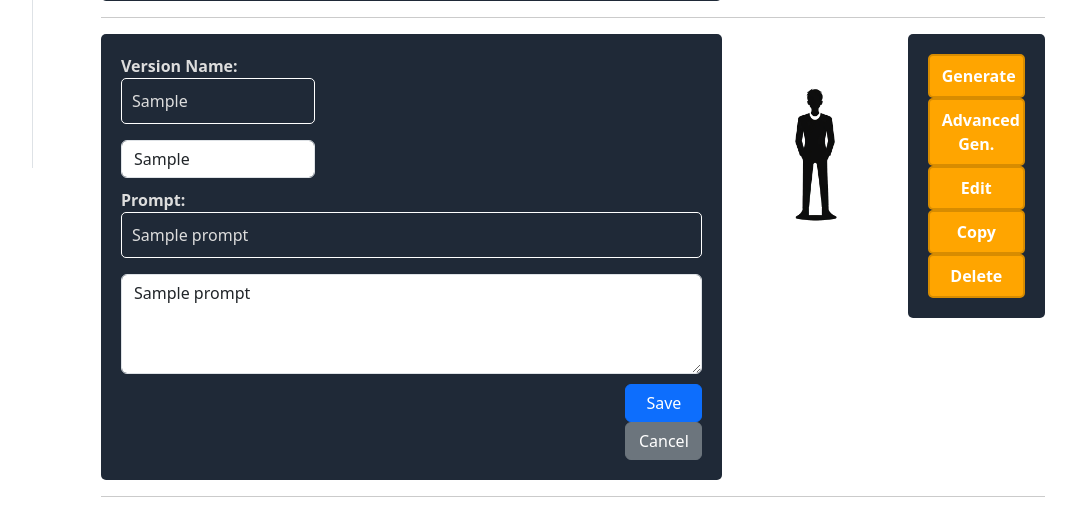
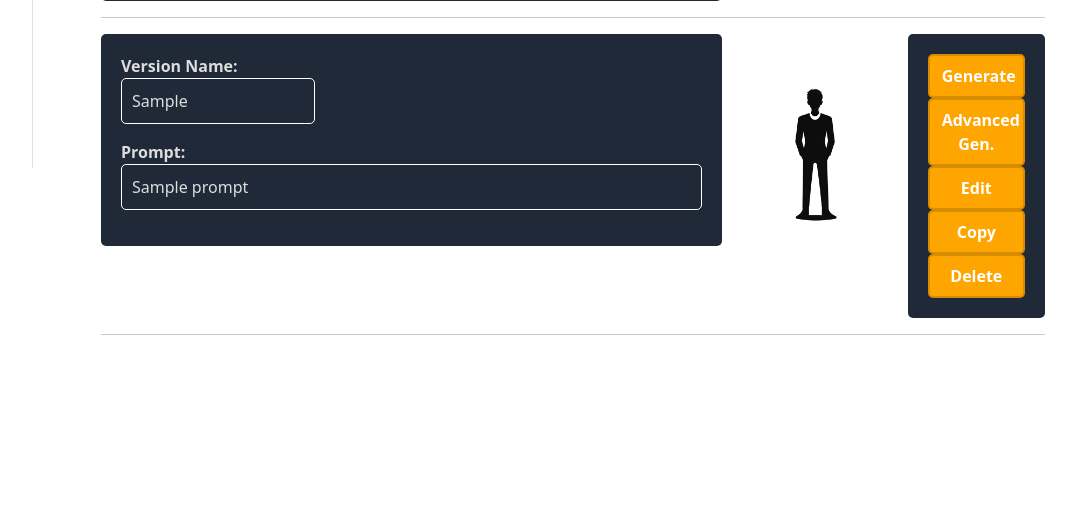
Before and after one commit to kacperbochan/VisuAlise, a Python web app: template templates/project/character/character_versions.html in a window 1280 px wide. Shown: the part 632-1145 px from the top of the page, without its empty margins (167-1243 px from the left). After the commit the page ends 967 px from the top, so only its background shows below. Run offline with Jinja, Linux system fonts and the light colour scheme; the template is opened without the code that fills it: most values are stand-ins (such as "Sample title", 1, 10 or a date in 2020).

Commit message:
Character Edition

```diff
--- a/templates/project/character/character_versions.html
+++ b/templates/project/character/character_versions.html
@@ -1,6 +1,5 @@
 {% extends 'character/character_base.html' %}
 {% from 'macros/macros.html' import image_choice_card %}
-
 
 {% block sub_page_content %}
     <div class=" mb-2">
@@ -8,7 +7,7 @@
             <div class="col-md-8">
                 <div class=" dark-section default-version-card">
                     <div class="form-group col-md-2">
-                        <label for="version" style="font-weight: bold;">Version:</label>
+                        <label style="font-weight: bold;">Version:</label>
                         <p class="prompt">Default</p>
                     </div>
                     <div class="form-group col-md-12">
@@ -43,20 +42,20 @@
             <div class="col-md-8">
                 <div class=" dark-section">
                     <div class="form-group col-md-4">
-                        <label for="version" style="font-weight: bold;">Version Name:</label>
-                        <p class="prompt">{{ version_key }}</p>
-                        <input type="text" class="form-control" id="version_{{loop.index}}" value="{{ version_key }}"></input>
+                        <label for="version-{{ loop.index }}-input" style="font-weight: bold;">Version Name:</label>
+                        <p class="prompt" id="version-{{ loop.index }}">{{ version_key }}</p>
+                        <input type="text" class="form-control" id="version-{{ loop.index }}-input" value="{{ version_key }}" style="display: none;"></input>
                     </div>
                     <div class="form-group col-md-12">
-                        <label for="prompt-{{ version_key }}" style="font-weight: bold;">Prompt:</label>
-                        <p class="prompt">{{ version_data.prompt }}</p>
-                        <textarea class="form-control" id="prompt-{{ version_key }}" name="prompt" style="height: 100px;">{{ version_data.prompt }}</textarea>
+                        <label for="prompt-{{ loop.index }}-input" style="font-weight: bold;">Prompt:</label>
+                        <p class="prompt" id="prompt-{{ loop.index }}">{{ version_data.prompt }}</p>
+                        <textarea class="form-control" id="prompt-{{ loop.index }}-input" name="prompt" style="height: 100px; display: none;">{{ version_data.prompt }}</textarea>
                     </div>
                     <div class="row">
                         <div class="col-md-10"></div>
                         <div class="col-md-2">
-                            <button class="btn btn-primary" id="save-{{ version_key }}" style="width: 100%">Save</button>
-                            <button class="btn btn-secondary" id="cancel-{{ version_key }}" style="width: 100%">Cancel</button>
+                            <button class="btn btn-primary" onclick="updateVersion({{loop.index}})" id="save-{{ loop.index }}" style="width: 100%; display:none;">Save</button>
+                            <button class="btn btn-secondary"  onclick="cancelVersion({{loop.index}})" id="cancel-{{ loop.index }}" style="width: 100%; display:none;">Cancel</button>
                         </div>
                     </div>
                 </div>
@@ -73,7 +72,7 @@
                 <div class="dark-section">
                     <button class="generate" id="generateButton_{{ loop.index }}" style="width: 100%">Generate</button>
                     <button class="generate" id="advancedGenerateButton" style="width: 100%">Advanced Gen.</button>
-                    <button class="generate edit" id="editButton_{{ loop.index }}" style="width: 100%">Edit</button>
+                    <button class="generate" onclick="editVersion({{loop.index}})" id="editButton_{{ loop.index }}" style="width: 100%">Edit</button>
                     <button class="generate" id="copyButton_{{ loop.index }}" style="width: 100%">Copy</button>
                     <button class="generate" id="deleteButton_{{ loop.index }}" style="width: 100%">Delete</button>
                 </div>
@@ -85,5 +84,61 @@
     {% endfor %}
 
     <script>
+
+        var versions = {{ versions|tojson }};
+
+        function editVersion(index) {
+            let name = document.getElementById("version-" + index).innerHTML;
+            let prompt = document.getElementById("prompt-" + index).innerHTML;
+            document.getElementById("version-" + index + "-input").style.display = "block";
+            document.getElementById("prompt-" + index + "-input").style.display = "block";
+
+            document.getElementById("version-" + index + "-input").value = name;
+            document.getElementById("prompt-" + index + "-input").value = prompt;
+            document.getElementById("save-" + index).style.display = "block";
+            document.getElementById("cancel-" + index).style.display = "block";
+        }
+
+
+        function cancelVersion(index) {
+            document.getElementById("version-" + index + "-input").style.display = "none";
+            document.getElementById("prompt-" + index + "-input").style.display = "none";
+            document.getElementById("save-" + index).style.display = "none";
+            document.getElementById("cancel-" + index).style.display = "none";
+        }
+
+        function updateVersion(index){
+            let name = document.getElementById("version-" + index).innerHTML;
+            let new_name = document.getElementById("version-" + index + "-input").value;
+            let prompt = document.getElementById("prompt-" + index + "-input").value;
+
+            if(name != new_name && versions[new_name]!= undefined){
+                window.alert("Version name already exists. \nPlease choose a different name.");
+                return;
+            }
+
+            document.getElementById("version-" + index).innerHTML = new_name;
+            document.getElementById("prompt-" + index).innerHTML = prompt;
+
+            URL = "/project/{{project.name}}/characters/{{name}}/versions/update_name_and_prompt";
+            fetch(URL, {
+                method: 'POST',
+                headers: {
+                    'Content-Type': 'application/x-www-form-urlencoded'
+                },
+                body: new URLSearchParams({
+                    "version_name": name,
+                    "new_version_name": new_name,
+                    "new_version_prompt": prompt
+                })
+            }).then(response => {
+                if (response.status === 200) {
+                    window.alert("Changes saved successfully.");
+                }
+            });
+
+            cancelVersion(index);
+
+        }
     </script>
 {% endblock %}
```
Also changed, not shown: API/project.py (+36 -0 lines).
